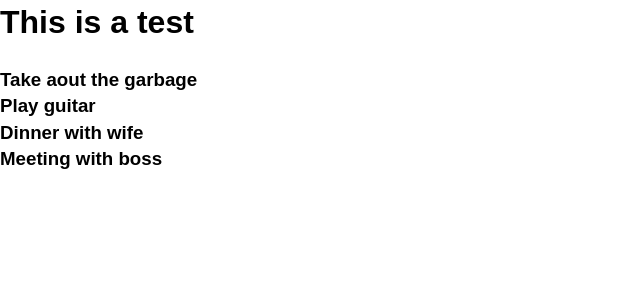
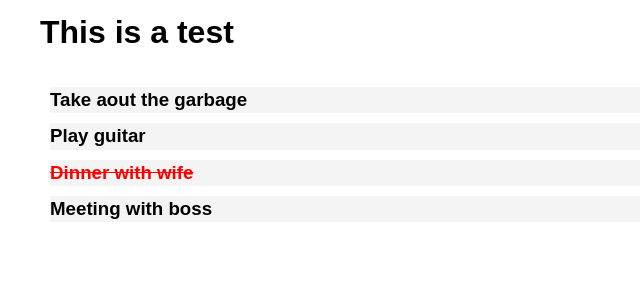
Before and after one commit to Khanos/100DaysOfReact, a React (Create React App) app: page / in a window 1280 px wide. Shown: the top 300 px of the page, without its empty margins (0-640 px from the left). Built offline with nearby package versions, Linux system fonts and the light colour scheme.

Commit message:
class vs function based components & styles

```diff
--- a/package.json
+++ b/package.json
@@ -6,6 +6,7 @@
     "@testing-library/jest-dom": "^4.2.4",
     "@testing-library/react": "^9.3.2",
     "@testing-library/user-event": "^7.1.2",
+    "prop-types": "^15.7.2",
     "react": "^16.13.1",
     "react-dom": "^16.13.1",
     "react-scripts": "3.4.3"
--- a/src/App.css
+++ b/src/App.css
@@ -1,7 +1,7 @@
 * {
   box-sizing: border-box;
   padding: 0;
-  margin: 0;;
+  margin: 0;
 }
 
 body {
@@ -13,3 +13,8 @@ a {
   color: #333;
   text-decoration: none;
 }
+
+.App {
+  padding: 10px;
+  margin-left: 30px;
+}
--- a/src/App.js
+++ b/src/App.js
@@ -9,7 +9,7 @@ class App extends Component {
       todos: [
         { id: 1, title: 'Take aout the garbage', completed: false },
         { id: 2, title: 'Play guitar', completed: false },
-        { id: 3, title: 'Dinner with wife', completed: false },
+        { id: 3, title: 'Dinner with wife', completed: true },
         { id: 4, title: 'Meeting with boss', completed: false },
       ],
     };
--- /dev/null
+++ b/src/components/TodoItem.js
@@ -0,0 +1,36 @@
+import React from 'react';
+import PropTypes from 'prop-types';
+
+const TodoItem = (props) => {
+  const { todo } = props;
+  const getStyle = () => {
+    const style = {
+      backgroundColor: '#f4f4f4',
+      margin: '10px',
+    };
+    if (todo.completed) {
+      style.textDecoration = 'line-through';
+      style.color = 'red';
+    }
+    return style;
+  };
+  // const getStyle = () => ({
+  //   backgroundColor: '#f4f4f4',
+  //   margin: '10px',
+  //   textDecoration: todo.completed ? 'line-through' : '',
+  //   color: todo.completed ? 'red' : '',
+  // });
+  return (
+    <div style={getStyle()}>
+      <p>
+        {todo.title}
+      </p>
+    </div>
+  );
+};
+
+TodoItem.propTypes = {
+  todo: PropTypes.object.isRequired,
+};
+
+export default TodoItem;
--- a/src/components/Todos.js
+++ b/src/components/Todos.js
@@ -1,12 +1,38 @@
-import React, { Component } from 'react';
+import React from 'react';
+import PropTypes from 'prop-types';
+import TodoItem from './TodoItem';
 
-class Todos extends Component {
-  render() {
-    const { todos } = this.props;
-    return todos.map((todo) => (
-      <h3>{todo.title}</h3>
-    ));
-  }
-}
+const Todos = (props) => props.todos.map((todo) => (
+  <h3 key={todo.id}><TodoItem todo={todo} /></h3>
+));
+
+// PropsType
+Todos.propTypes = {
+  todos: PropTypes.array.isRequired,
+};
 
 export default Todos;
+
+// Enforce stateless React Components to be written as a pure function
+// So dont do this
+// import React, { Component } from 'react';
+
+// class Todos extends Component {
+//   constructor() {
+//     super();
+//     this.state = {
+//       test: true,
+//     };
+//   }
+
+//   render() {
+//     const { todos } = this.props;
+//     console.log(todos);
+//     console.log(this.state);
+//     return todos.map((todo) => (
+//       <h3 key={todo.id}>{todo.id === 3 ? 'This is Dinner change' : todo.title}</h3>
+//     ));
+//   }
+// }
+
+// export default Todos;
```
Also changed, not shown: .eslintrc.js, 1 other file (tests, documents, lock files or other folders).
